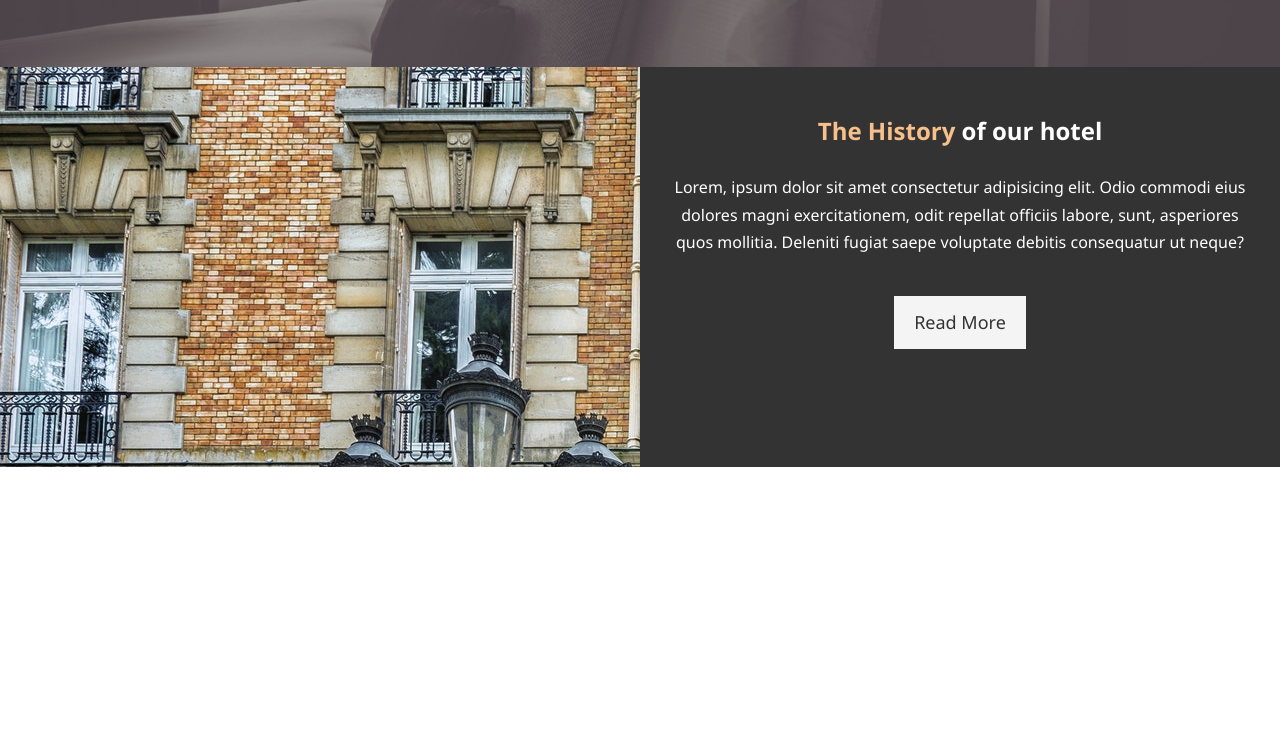
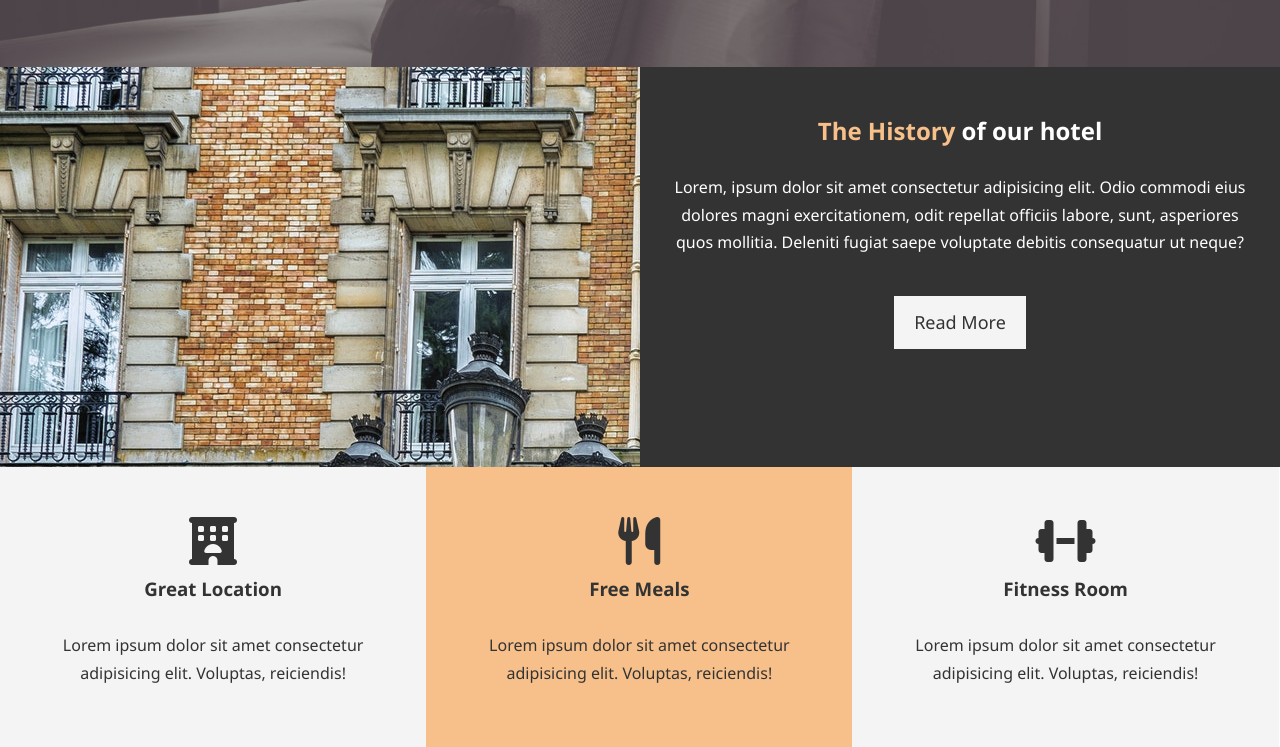
Before and after one commit to deepak0023/hotel_website, a plain HTML site: page index.html in a window 1280 px wide. Shown: the part 600-1347 px from the top of the page. Before the commit the page ends 1067 px from the top, so only its background shows below. Drawn offline with Linux system fonts and the light colour scheme.

Commit message:
Feature Section : Added features with three boxes floated to left

```diff
--- a/css/styles.css
+++ b/css/styles.css
@@ -74,8 +74,8 @@ p {
 }
 
 .bg-primary {
-    background: #333;
-    color: #f7c08a
+    background: #f7c08a;
+    color: #333;
 }
 
 /* Navbar */
@@ -164,3 +164,16 @@ p {
 #home-info .info-content p {
     padding-bottom: 30px;
 }
+
+/* Features */
+
+.box {
+    float: left;
+    width: 33.3%;
+    padding: 50px;
+    text-align: center;
+}
+
+.box i {
+    margin-bottom: 10px;
+}
--- a/index.html
+++ b/index.html
@@ -8,6 +8,7 @@
     <meta name="keywords" content="sample,hotel,website">
     <title>Hotel BT | Welcome</title>
     <link rel="stylesheet" href="css/styles.css">
+    <link rel="stylesheet" href="https://cdnjs.cloudflare.com/ajax/libs/font-awesome/6.5.1/css/all.min.css" integrity="sha512-DTOQO9RWCH3ppGqcWaEA1BIZOC6xxalwEsw9c2QQeAIftl+Vegovlnee1c9QX4TctnWMn13TZye+giMm8e2LwA==" crossorigin="anonymous" referrerpolicy="no-referrer" />
 </head>
 <body>
     <header>
@@ -43,5 +44,24 @@
             <a href="" class="btn btn-light">Read More</a>
         </div>
     </section>
+
+    <section id="features">
+        <div class="box bg-light">
+            <i class="fas fa-hotel fa-3x"></i>
+            <h3>Great Location</h3>
+            <p>Lorem ipsum dolor sit amet consectetur adipisicing elit. Voluptas, reiciendis!</p>
+        </div>
+        <div class="box bg-primary">
+            <i class="fas fa-utensils fa-3x"></i>
+            <h3>Free Meals</h3>
+            <p>Lorem ipsum dolor sit amet consectetur adipisicing elit. Voluptas, reiciendis!</p>
+        </div>
+        <div class="box bg-light">
+            <i class="fas fa-dumbbell fa-3x"></i>
+            <h3>Fitness Room</h3>
+            <p>Lorem ipsum dolor sit amet consectetur adipisicing elit. Voluptas, reiciendis!</p>
+        </div>
+    </section>
 </body>
+<script src="https://cdnjs.cloudflare.com/ajax/libs/font-awesome/6.5.1/js/all.min.js" integrity="sha512-GWzVrcGlo0TxTRvz9ttioyYJ+Wwk9Ck0G81D+eO63BaqHaJ3YZX9wuqjwgfcV/MrB2PhaVX9DkYVhbFpStnqpQ==" crossorigin="anonymous" referrerpolicy="no-referrer" />
 </html>
```
